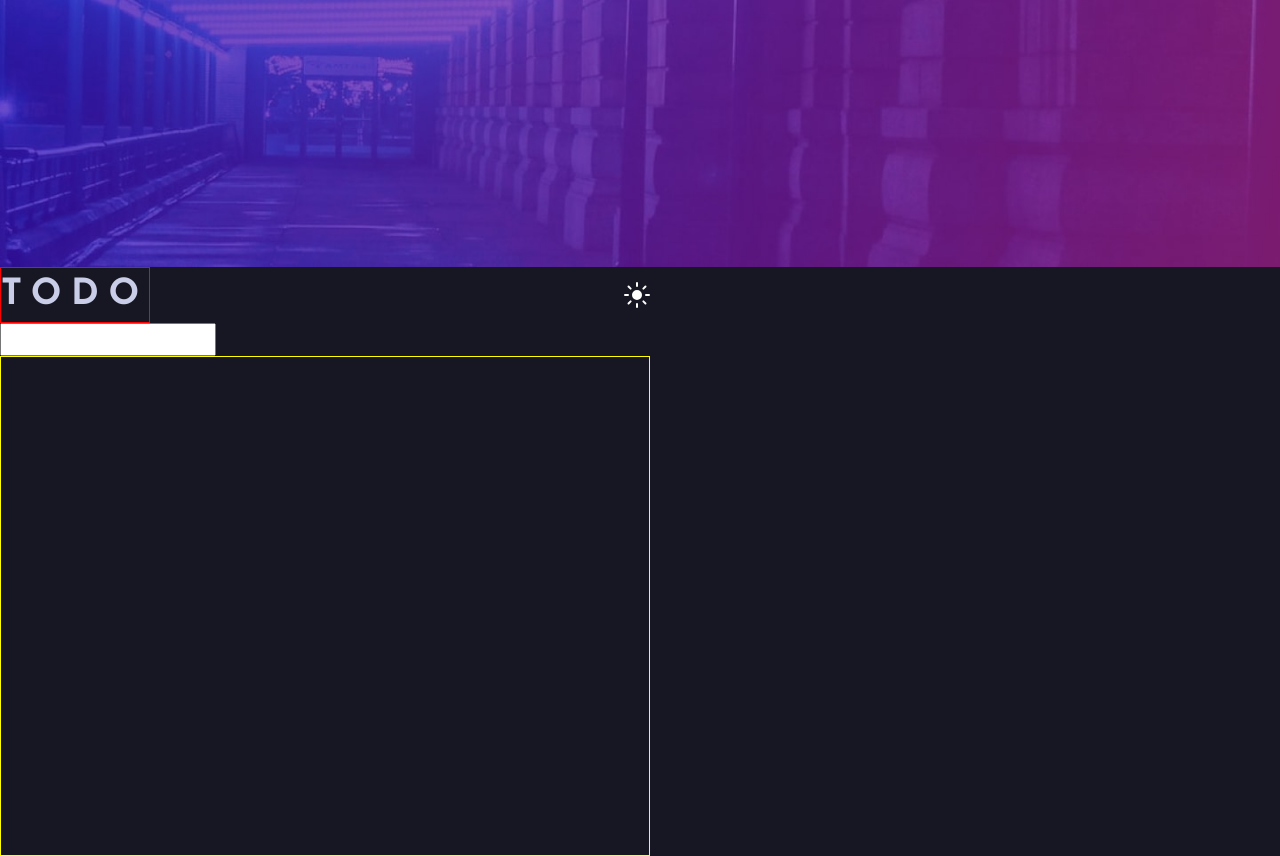
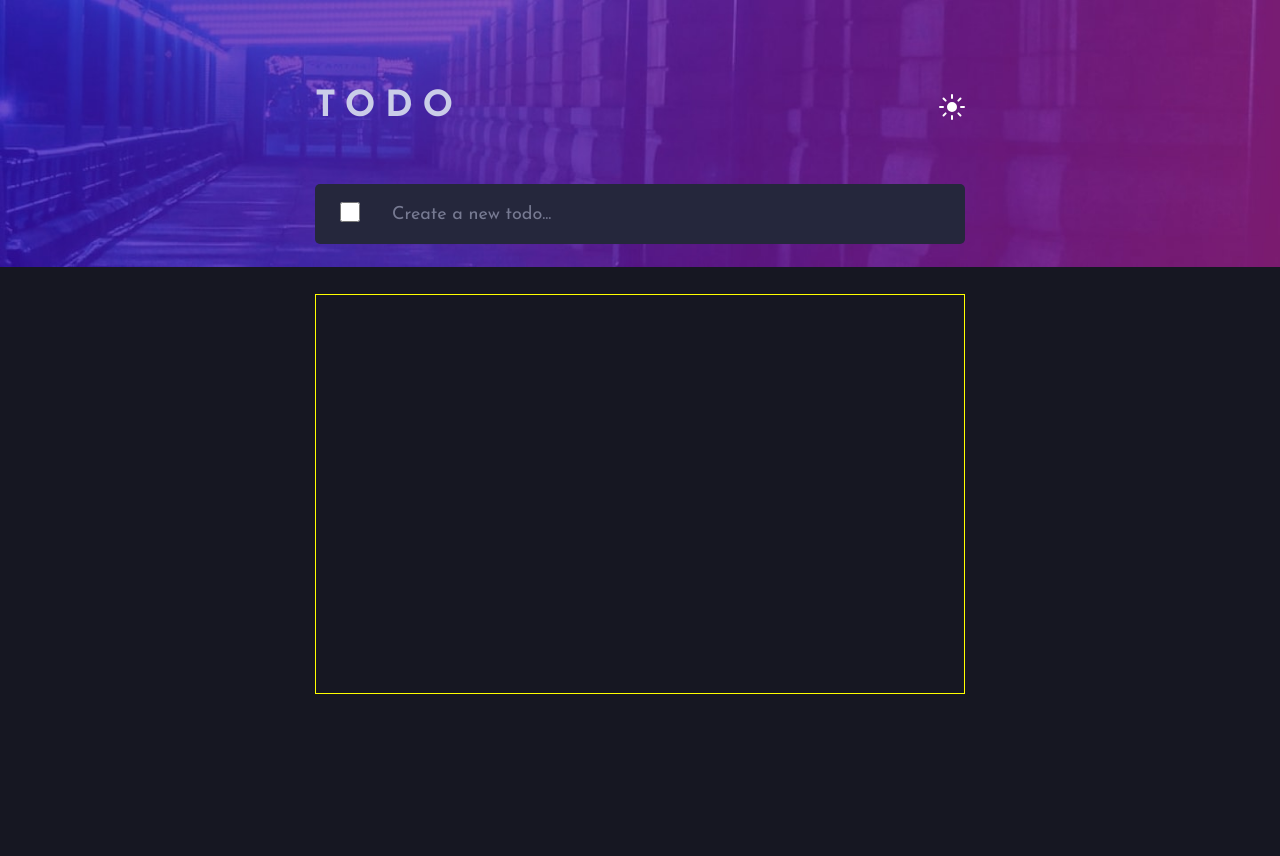
Before and after one commit to chrisdiebold/todo-apps, a website built with Vite: page todo-vanilla/index.html in a window 1280 px wide. After the commit the page ends 800 px from the top, so only its background shows below. Built offline with nearby package versions, Linux system fonts and the light colour scheme.

Commit message:
added todo data and remaining list elements

```diff
--- a/todo-vanilla/index.html
+++ b/todo-vanilla/index.html
@@ -21,8 +21,7 @@
       <h1>Todo</h1>
       <img src="icon-sun.svg" alt="light-theme">
     </div>
-    <form>
-      <input type="text" name="todo-item" id="todo-input">
+    <form id="todo-form">
     </form>
     <ul id="todo-list"></ul>
   </main>
@@ -30,3 +29,7 @@
 </body>
 
 </html>
+
+
+
+<!-- TODO:  -->
--- /dev/null
+++ b/todo-vanilla/src/components.ts
@@ -0,0 +1,57 @@
+import type { Todo } from "./data";
+
+export function createTodoForm(mountpoint: HTMLFormElement) {
+    const checkbox = createCheckbox();
+    const input = createTodoInput();
+    mountpoint.appendChild(checkbox)
+    mountpoint.appendChild(input)
+
+    /*
+    <form>
+        checkbox
+        input
+    </form>
+    */
+}
+
+export function createCheckbox() {
+    const checkbox = document.createElement('input');
+    checkbox.type = 'checkbox';
+    checkbox.className = 'custom-checkbox';
+    checkbox.id ='checkbox'
+    // TODO: does every checkbox need a unique id?
+    return checkbox;
+
+    // <input type='checkbox' class='custom-checkbox' />
+}
+
+export function createTodoInput() {
+    const todoInput = document.createElement('input');
+    todoInput.type = 'text';
+    todoInput.className = 'todo-input';
+    todoInput.id = 'todo-input'
+    todoInput.placeholder = 'Create a new todo...'
+    // TODO: should not allow user to overflow the form with text?
+
+
+    return todoInput;
+}
+
+export function createTodoItem(todo: Todo){
+    const item = document.createElement('div')
+    item.id = todo.id
+    item.className='todo-item';
+
+    const checkbox = document.createElement('input')
+    checkbox.type = 'checkbox'
+    checkbox.checked = todo.isComplete
+
+    const p = document.createElement('p');
+    p.className = 'todo-text'
+    p.innerHTML = todo.text
+
+    item.appendChild(checkbox)
+    item.appendChild(p)
+
+    return item
+}
--- /dev/null
+++ b/todo-vanilla/src/data.ts
@@ -0,0 +1,18 @@
+export type Todo = {
+    id: string,
+    isComplete: boolean,
+    text: string,
+    createdAt: Date,
+    completedAt?: Date,
+}
+
+export const todos: Todo[]  = [];
+
+export const createTodo = (isComplete: boolean, text: string) => {
+    return {
+        id: crypto.randomUUID(),
+        isComplete,
+        text,
+        createdAt: new Date(),
+    } as Todo
+}
--- /dev/null
+++ b/todo-vanilla/src/events.ts
@@ -0,0 +1,45 @@
+import { createTodoItem } from "./components";
+import { createTodo, todos } from "./data";
+
+export const form = document.getElementById("todo-form");
+
+export const addSubmitEvent = (form: HTMLFormElement, list: HTMLUListElement, checkbox: HTMLInputElement, inputElement: HTMLInputElement) => {
+
+  form.addEventListener('submit', (event) => {
+    // prevents default behavior on submit action
+    // which is a page refeash and a request to a
+    // server with FormData
+    event.preventDefault()
+  });
+
+  form.addEventListener("keyup", (event) => {
+    event.preventDefault();
+    if (event.key === "Enter") {
+
+      const todo = createTodo(checkbox.checked, inputElement.value);
+      todos.push(todo);
+      list.innerHTML = '';
+
+      for(let todo of todos) {
+        const item = createTodoItem(todo);
+        const li = document.createElement('li');
+        li.className = 'list-item'
+        li.appendChild(item);
+        list.appendChild(li)
+      }
+
+      // append a new todo item
+      // save data to something?
+      // what does data represent?
+      // clear the form
+
+      clearForm(checkbox, inputElement)
+      console.log("submitted the form!!", list);
+    }
+  });
+};
+
+function clearForm(checkbox: HTMLInputElement, inputElement: HTMLInputElement) {
+  checkbox.checked = false
+  inputElement.value = ""
+}
--- a/todo-vanilla/src/main.ts
+++ b/todo-vanilla/src/main.ts
@@ -1 +1,22 @@
 import './style.css'
+import { createTodoForm } from './components'
+import {addSubmitEvent} from './events'
+
+
+
+// Elements
+const form = document.getElementById('todo-form') as HTMLFormElement
+const todoList = document.getElementById('todo-list') as HTMLUListElement;
+
+if(form) {
+    createTodoForm(form)
+
+    const todoFormCheckbox = document.getElementById('checkbox') as HTMLInputElement
+    const todoFormInput = document.getElementById('todo-input') as HTMLInputElement
+    if(todoList && todoFormCheckbox && todoFormInput) {
+        addSubmitEvent(form, todoList, todoFormCheckbox, todoFormInput);
+    } else {
+
+        throw new Error('Elements not defined on page.')
+    }
+}
--- a/todo-vanilla/src/style.css
+++ b/todo-vanilla/src/style.css
@@ -34,10 +34,15 @@ h1 {
   color: var(--dk-light-gray-blue);
   text-transform: uppercase;
   letter-spacing: 0.6rem;
-  border: 1px solid red;
 }
 main {
   width: 650px;
+  position: absolute;
+  top: 80px;
+  left: 0px;
+  right: 0px;
+  bottom: 0px;
+  margin: auto;
 }
 main div {
   display: flex;
@@ -45,7 +50,63 @@ main div {
   place-items: center;
 }
 
+#todo-form {
+  background-color: var(--dk-dark-desatur-blue);
+  position: relative;
+  height: 60px;
+  margin-top: 50px;
+  margin-bottom: 50px;
+  /* padding: 30px 10px; */
+  /* border: 2px solid white; */
+  border-radius: 5px;
+}
+.custom-checkbox {
+  background-color: var(--dk-dark-desatur-blue);
+  position: absolute;
+  height: 20px;
+  width: 30px;
+  top: 18px;
+  left: 20px;
+}
+.todo-input {
+  /* background-color: var(--dk-dark-desatur-blue); */
+  position: absolute;
+  color: var(--dk-dark-gray-blue);
+  background-color: transparent;
+  border: none;
+  left: 65px;
+  top: 10px;
+  height: 2.5rem;
+  padding-left: 12px;
+  width: 90%;
+}
+.todo-input::placeholder {
+  color: var(--dk-dark-gray-blue);
+
+}
+.todo-input:focus {
+  outline: none;
+}
+.todo-item {
+  height: 2.5rem;
+  padding-left: 12px;
+  color: var(--dk-dark-gray-blue);
+  background-color: var(--dk-dark-desatur-blue);
+  border-bottom: 2px solid var(--dk-dark-gray-blue);
+  align-items: left;
+  text-align: left;
+
+}
+.todo-text {
+
+}
 #todo-list {
-  min-height: 500px;
+  margin: 0;
+  padding: 0;
+  min-height: 300px;
+  height: 400px;
+  width: 100%;
   border: 1px solid yellow;
+  overflow-y: auto;
+  list-style: none;
 }
```
